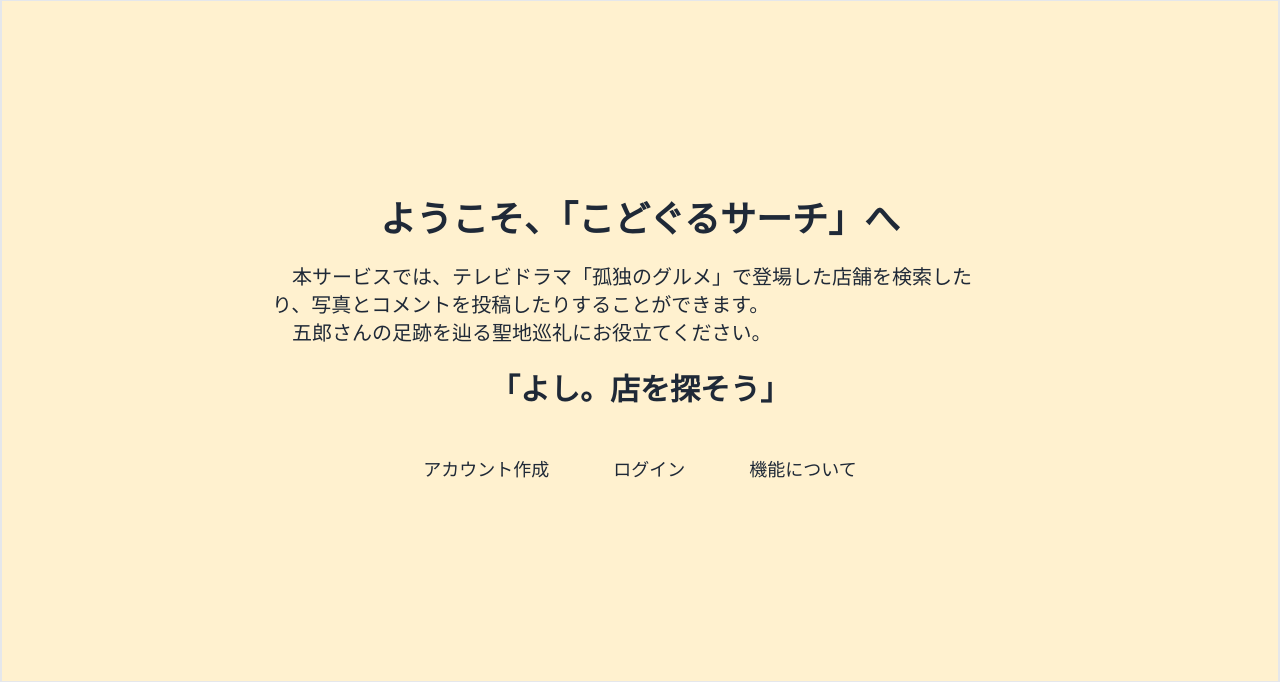
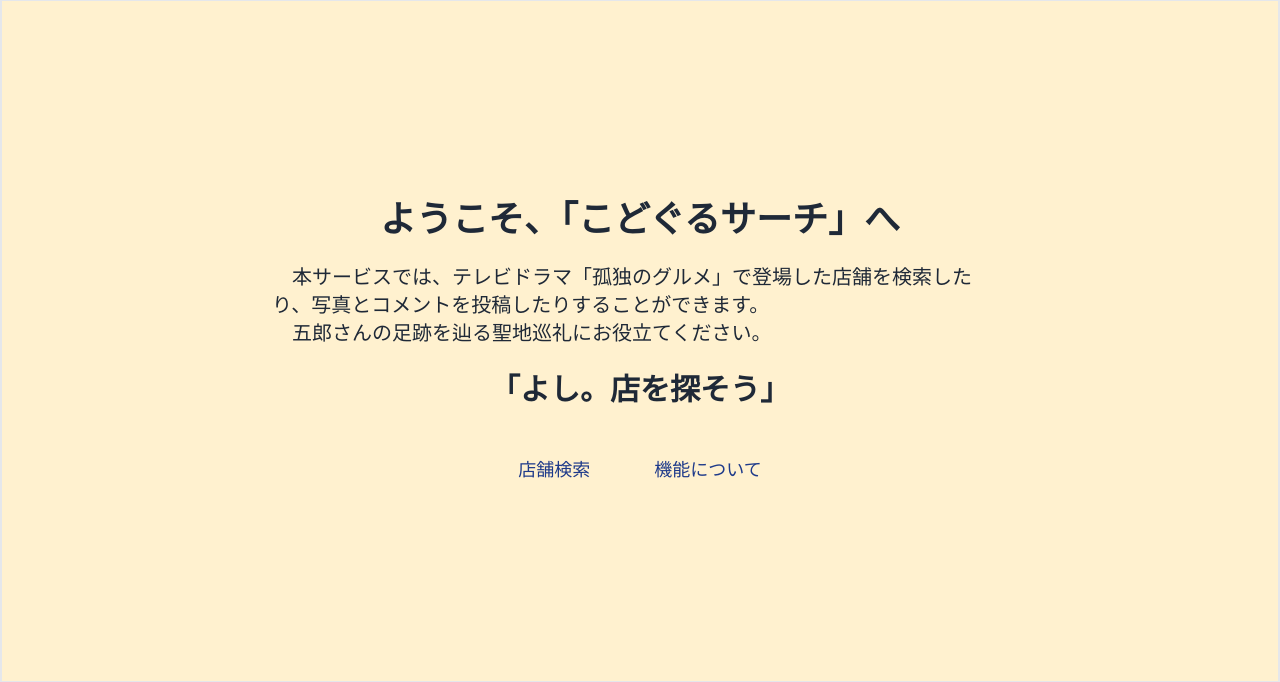
Before and after one commit to nakamura-yosuke-44/animemo, a Rails app: page / in a window 1280 px wide. Shown: the part 65-747 px from the top of the page. Run offline with Rails 7, Linux system fonts and the light colour scheme; the visitor is signed in with stand-in values (Sample User, id 1); style sheets or scripts are compiled from the project's sources.

Commit message:
Add: 未ログイン状態でのページアクセス制限をかけるdevisebのauthenticate_user!メソッドをapplicationコントローラーに設定 topコントローラーではauthenticate_user!をskip #8

```diff
--- a/app/controllers/application_controller.rb
+++ b/app/controllers/application_controller.rb
@@ -1,5 +1,6 @@
 class ApplicationController < ActionController::Base
   before_action :configure_permitted_parameters, if: :devise_controller?
+  before_action :authenticate_user!
 
   protected
 
--- a/app/controllers/top_controller.rb
+++ b/app/controllers/top_controller.rb
@@ -1,4 +1,6 @@
 class TopController < ApplicationController
+  skip_before_action :authenticate_user!
+
   def top; end
 
   def terms_of_use; end
--- a/app/views/top/top.html.erb
+++ b/app/views/top/top.html.erb
@@ -10,8 +10,13 @@
     「よし。店を探そう」
   </p>
   <div class="flex mt-6" %>
-    <%= link_to 'アカウント作成', new_user_registration_path, class: "text-lg px-8 hover:text-gray-500" %>
-    <%= link_to 'ログイン', new_user_session_path, class: "text-lg px-8 hover:text-gray-500" %>
-    <%= link_to '機能について', '#', class: "text-lg px-8 hover:text-gray-500" %>
+    <% if user_signed_in? %>
+      <%= link_to '店舗検索', '#', class: "text-lg px-8 text-blue-900 hover:underline" %>
+      <%= link_to '機能について', '#', class: "text-lg px-8 text-blue-900 hover:underline" %>
+    <% else %>
+      <%= link_to 'アカウント作成', new_user_registration_path, class: "text-lg px-8 text-blue-900 hover:underline" %>
+      <%= link_to 'ログイン', new_user_session_path, class: "text-lg px-8 text-blue-900 hover:underline" %>
+      <%= link_to '機能について', '#', class: "text-lg px-8 text-blue-900 hover:underline" %>
+    <% end %>
   </div>
 </div>
```
